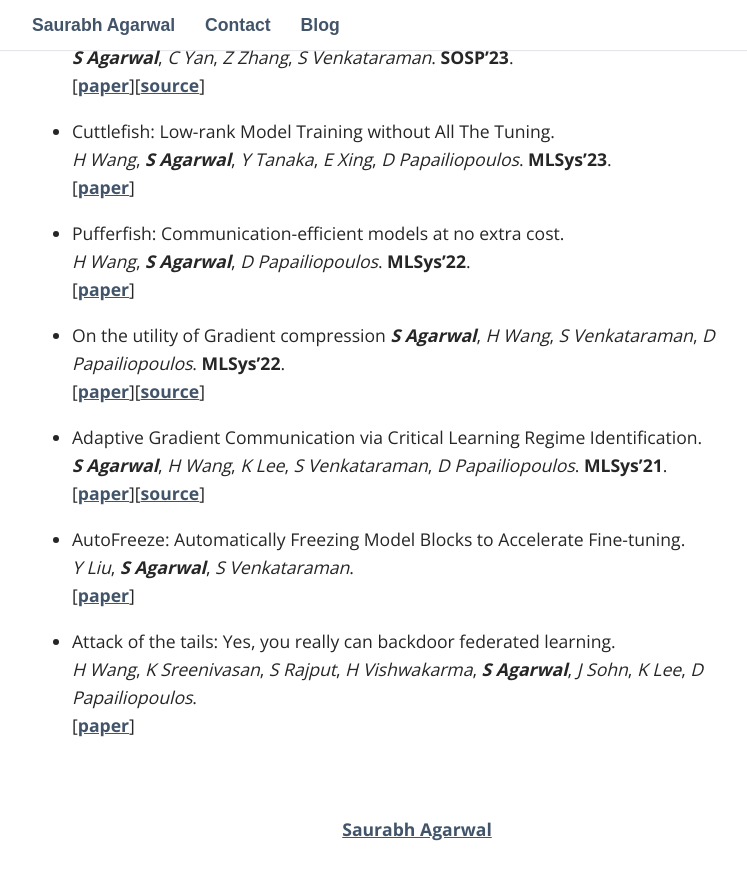
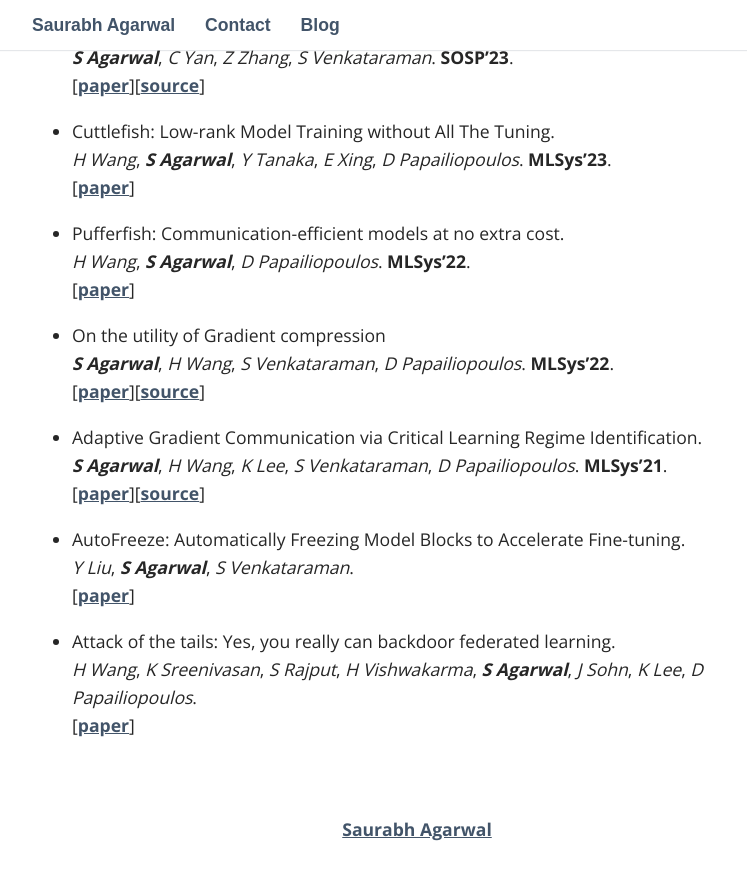
Before and after one commit to iidsample/iidsampe.github.io, a Jekyll site: the page built from index.md, in a window 1280 px wide and 900 px high, scrolled down 886 px. Shown: the top 880 px of the window, without its empty margins (223-970 px from the left). Built offline with Jekyll 4.4.1, drawn with Linux system fonts in a browser that asks for light colours; some web fonts are replaced.

Commit message:
Fixed spacing

```diff
--- a/index.md
+++ b/index.md
@@ -37,7 +37,8 @@
 * Pufferfish: Communication-efficient models at no extra cost. <br />
 *H Wang*, ***S Agarwal***, *D Papailiopoulos*. **MLSys'22**. <br />
 [[paper](https://dl.acm.org/doi/10.1145/3600006.3613142)]
-* On the utility of Gradient compression
+
+* On the utility of Gradient compression <br />
 ***S Agarwal***, *H Wang*, *S Venkataraman*, *D Papailiopoulos*. **MLSys'22**. <br />
 [[paper](https://proceedings.mlsys.org/paper_files/paper/2022/file/773862fcc2e29f650d68960ba5bd1101-Paper.pdf)][[source](https://github.com/uw-mad-dash/GradCompressionUtility)]
 
```
